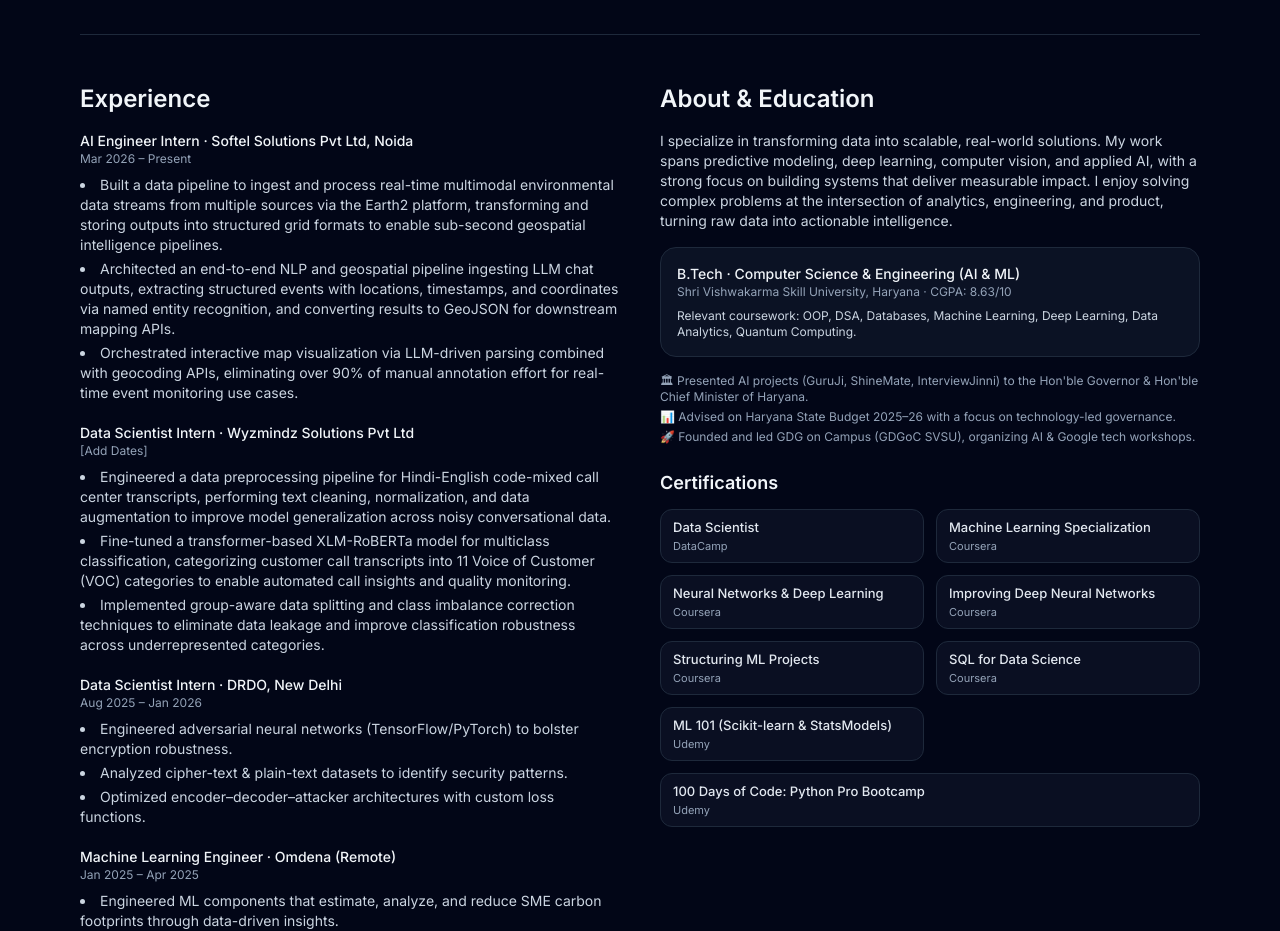
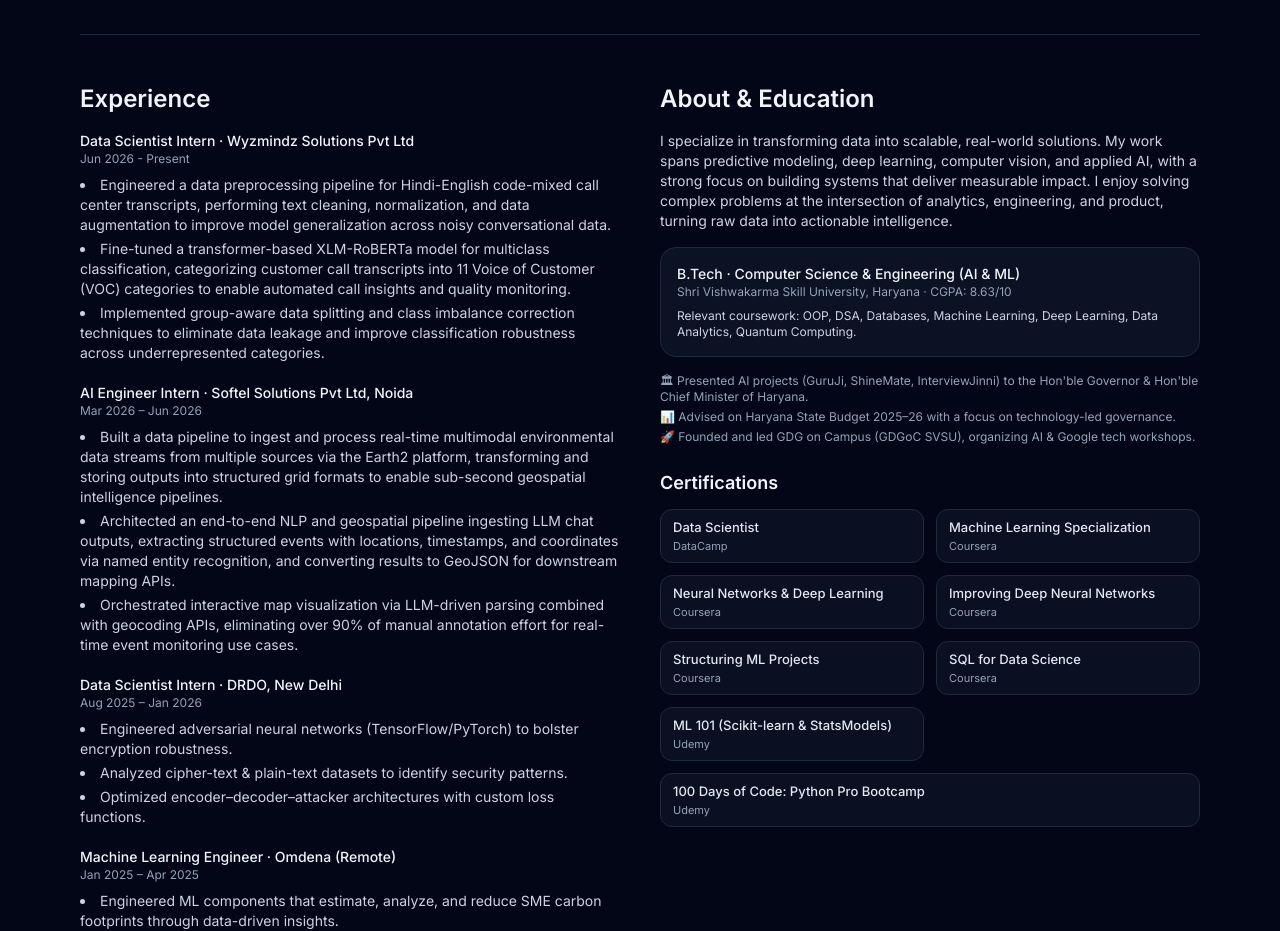
Before and after one commit to soodkunal/kunal_sood_portfolio, a plain HTML site: page index.html in a window 1280 px wide. Shown: the part 1600-2531 px from the top of the page. Drawn offline with nearby package versions, Linux system fonts and the light colour scheme.

Commit message:
Updated intern order

```diff
--- a/index.html
+++ b/index.html
@@ -326,27 +326,28 @@
         <div id="experience" class="scroll-mt-24">
           <h2 class="text-xl md:text-2xl font-semibold mb-4">Experience</h2>
           <div class="space-y-5 text-sm">
+
             <div>
               <p class="font-medium text-slate-100">
-                AI Engineer Intern · Softel Solutions Pvt Ltd, Noida
+                Data Scientist Intern · Wyzmindz Solutions Pvt Ltd
               </p>
-              <p class="text-xs text-slate-400">Mar 2026 – Present</p>
+              <p class="text-xs text-slate-400">Jun 2026 - Present</p>
               <ul class="mt-2 list-disc list-inside text-slate-300 space-y-1">
-                <li>Built a data pipeline to ingest and process real-time multimodal environmental data streams from multiple sources via the Earth2 platform, transforming and storing outputs into structured grid formats to enable sub-second geospatial intelligence pipelines.</li>
-                <li>Architected an end-to-end NLP and geospatial pipeline ingesting LLM chat outputs, extracting structured events with locations, timestamps, and coordinates via named entity recognition, and converting results to GeoJSON for downstream mapping APIs.</li>
-                <li>Orchestrated interactive map visualization via LLM-driven parsing combined with geocoding APIs, eliminating over 90% of manual annotation effort for real-time event monitoring use cases.</li>
+                <li>Engineered a data preprocessing pipeline for Hindi-English code-mixed call center transcripts, performing text cleaning, normalization, and data augmentation to improve model generalization across noisy conversational data.</li>
+                <li>Fine-tuned a transformer-based XLM-RoBERTa model for multiclass classification, categorizing customer call transcripts into 11 Voice of Customer (VOC) categories to enable automated call insights and quality monitoring.</li>
+                <li>Implemented group-aware data splitting and class imbalance correction techniques to eliminate data leakage and improve classification robustness across underrepresented categories.</li>
               </ul>
             </div>
 
             <div>
               <p class="font-medium text-slate-100">
-                Data Scientist Intern · Wyzmindz Solutions Pvt Ltd
+                AI Engineer Intern · Softel Solutions Pvt Ltd, Noida
               </p>
-              <p class="text-xs text-slate-400">[Add Dates]</p>
+              <p class="text-xs text-slate-400">Mar 2026 – Jun 2026</p>
               <ul class="mt-2 list-disc list-inside text-slate-300 space-y-1">
-                <li>Engineered a data preprocessing pipeline for Hindi-English code-mixed call center transcripts, performing text cleaning, normalization, and data augmentation to improve model generalization across noisy conversational data.</li>
-                <li>Fine-tuned a transformer-based XLM-RoBERTa model for multiclass classification, categorizing customer call transcripts into 11 Voice of Customer (VOC) categories to enable automated call insights and quality monitoring.</li>
-                <li>Implemented group-aware data splitting and class imbalance correction techniques to eliminate data leakage and improve classification robustness across underrepresented categories.</li>
+                <li>Built a data pipeline to ingest and process real-time multimodal environmental data streams from multiple sources via the Earth2 platform, transforming and storing outputs into structured grid formats to enable sub-second geospatial intelligence pipelines.</li>
+                <li>Architected an end-to-end NLP and geospatial pipeline ingesting LLM chat outputs, extracting structured events with locations, timestamps, and coordinates via named entity recognition, and converting results to GeoJSON for downstream mapping APIs.</li>
+                <li>Orchestrated interactive map visualization via LLM-driven parsing combined with geocoding APIs, eliminating over 90% of manual annotation effort for real-time event monitoring use cases.</li>
               </ul>
             </div>
 
```
